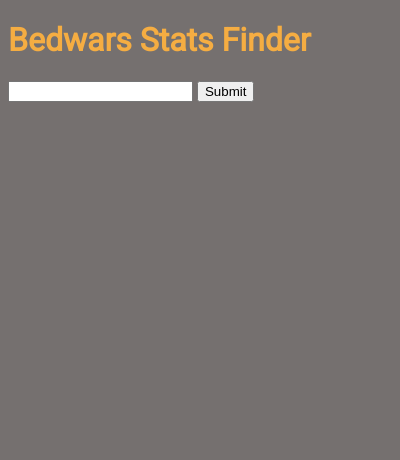
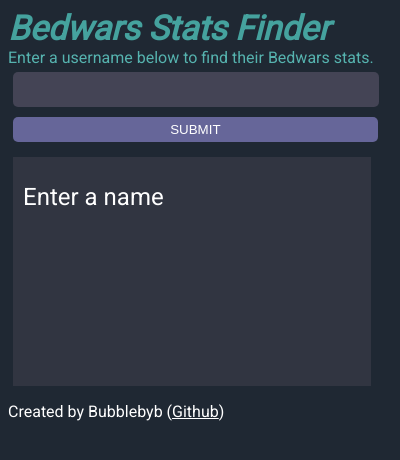
Before and after one commit to Zhurvan/bedwars-stats-tool, an Electron app: page index.html in a window 400 px wide. Drawn offline with Linux system fonts and the light colour scheme; no server answers; files whose address does not match are found by name.

Commit message:
Cleaned up formatting and also moved api key to external config file

```diff
--- a/css/styles.css
+++ b/css/styles.css
@@ -2,9 +2,90 @@
 body {
   font-family: Roboto;
   color: white;
-  background-color: #75706f
+  background-color: #1f2833;
 }
 
-h1 {
-  color: #f5ad42;
+.title-text {
+	font-weight: bold;
+	font-size: 34px;
+	color: #45a29e;
+	font-style: italic;
 }
+
+.subtitle-text {
+	font-size: 16px;
+	font-weight: lighter;
+	font-style: normal;
+	color: #56b3af;
+}
+
+.input-box {
+	width: 90%;
+	background: #445;
+	color: white;
+	border: none;
+	border-radius: 5px;
+	margin: 5px;
+	padding:10px;
+	transition: 0.25s;
+}
+
+.input-box:hover {
+	background: #556;
+}
+
+*:focus {
+	outline: none;
+}
+
+.disable-select {
+  -webkit-user-select: none;
+  -moz-user-select: none;
+  -ms-user-select: none;
+  user-select: none;
+}
+
+.footer {
+	padding-left: 5px;
+    top: 100px;
+}
+
+a {
+	color: #fff;
+}
+
+.wrapper {
+	height: 100%;
+}
+
+.input-button {
+	width: 95%;
+	background: #669;
+	color: white;
+	border: none;
+	border-radius: 5px;
+	margin: 5px;
+	padding:5px;
+	cursor: pointer;
+	transition: 0.25s;
+}
+
+.input-button:hover {
+	background: #447;
+}
+
+.data-wrapper {
+	font-size: 24px;
+	width: 90%;
+	padding: 2px;
+	min-height: 225px;
+	padding-left: 10px;
+	margin-top: 10px;
+	margin-left: 5px;
+	background: #313541;
+	transition: 0.5s;
+}
+
+.data-wrapper:hover {
+	background: #343945;
+}
--- a/index.html
+++ b/index.html
@@ -8,14 +8,22 @@
     <link rel="stylesheet" href="css/styles.css?v=1.0">
   </head>
   <body>
-    <h1>Bedwars Stats Finder</h1>
-    <div onKeyPress="pressedEnter(event)">
-      <form id="form01" action="" onsubmit="return false;" >
-        <input type="text" id="uNameInput" name="uName"></input>
-    <input type="button" value="Submit" onclick="submitted()">
-  </form>
+    <div class="wrapper">
+      <span class="title-text disable-select">Bedwars Stats Finder</span> <br>
+      <span class="title-text subtitle-text disable-select">Enter a username below to find their Bedwars stats.</span>
+      <div onKeyPress="pressedEnter(event)">
+        <form id="form01" action="" onsubmit="return false;" >
+          <input type="text" id="uNameInput" name="uName" class="input-box"></input>
+      <input type="button" value="SUBMIT" onclick="submitted()" class="input-button">
+    </form>
+      </div>
+
+      <div class="data-wrapper">
+        <p id="level">Enter a name</p>
+      </div>
+
+      <p id="footer">Created by Bubblebyb (<a href="https://github.com/Bubblebyb/bedwars-stats-tool" target="_blank">Github</a>)</p>
+      <script src="js/scripts.js"></script>
     </div>
-    <p id="level"></p>
-    <script src="js/scripts.js"></script>
   </body>
 </html>
--- a/index.js
+++ b/index.js
@@ -8,18 +8,28 @@
   // Create the browser window.
   const win = new BrowserWindow({
     width: 400,
-    height: 300,
+    height: 500,
     webPreferences: {
       nodeIntegration: true
     }
   })
 
   // and load the index.html of the app.
+
+  win.webContents.on('new-window', function(e, url) {
+    e.preventDefault();
+    require('electron').shell.openExternal(url);
+  });
+
   win.loadFile('index.html')
   win.removeMenu()
 }
 
+
+
 app.whenReady().then(createWindow)
+
+
 
 var names = ['ewbae'];
 var uuids = [];
--- a/js/scripts.js
+++ b/js/scripts.js
@@ -3,6 +3,8 @@
 const XP_PER_PRESTIGE = 96 * 5000 + EASY_LEVELS_XP;
 const LEVELS_PER_PRESTIGE = 100;
 const HIGHEST_PRESTIGE = 10;
+
+const config = require("./config.json");
 
 function getExpForLevel(level) {
   if (level == 0) return 0;
@@ -56,15 +58,16 @@
   }
 }
 
+
 function submitted() {
   const request = require('request')
   const mojangjs = require('mojangjs');
   var text = document.getElementById("level");
-  text.innerHTML = "";
+  text.innerHTML = "Loading..";
   mojangjs.getUUID(document.getElementById("uNameInput").value).then(uuid => {
     request({
       json: true,
-      uri: 'https://api.hypixel.net/player?key=f0b44d7c-4168-456a-8fe7-2322dacd662e&uuid=' + uuid
+      uri: `https://api.hypixel.net/player?key=${config.key}&uuid=${uuid}`
     }, (err, res, body) => {
       if (body.player) {
         if (body.player.stats) {
```
Also changed, not shown: 2 other files.
